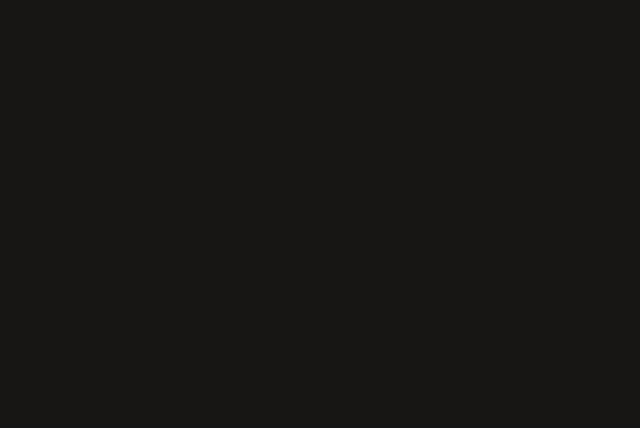
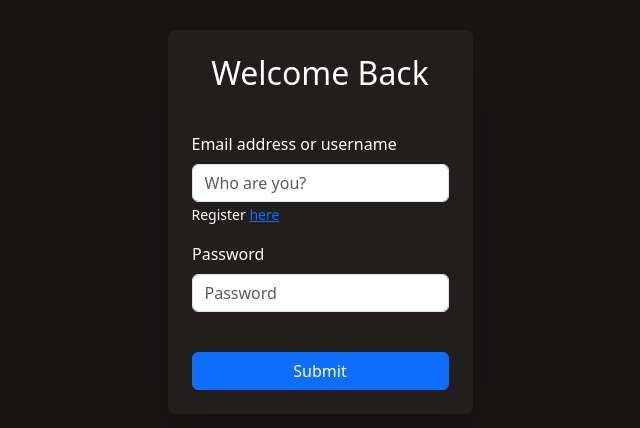
Before and after one commit to mPenTests/mark-chat-ui, a React (Vite) app: page /login in a window 1280 px wide. Before the commit this address had no page. Shown: the part 178-606 px from the top of the page, without its empty margins (320-960 px from the left). Built offline with nearby package versions, Linux system fonts and the light colour scheme.

Commit message:
Experimenting SVG Morph

```diff
--- a/src/App.tsx
+++ b/src/App.tsx
@@ -1,13 +1,44 @@
-import { useState } from 'react'
-import { BrowserRouter, Routes, Route } from 'react-router-dom'
+import { useEffect, useState } from 'react'
+import { BrowserRouter, Routes, Route, Navigate } from 'react-router-dom'
+import AuthContainer from './components/AuthContainer'
+import { get_tokens } from './components/api_requests'
+
 
 function App() {
-  const [count, setCount] = useState()
+  const [auth, setAuth] = useState<boolean>(false)
+  const [register, setRegister] = useState<boolean>(false)
+  const [forgotPass, setForgotPass] = useState<boolean>(false)
+
+  useEffect(() => {
+    if (localStorage.getItem("access") === null || localStorage.getItem("refresh") === null) {
+      setAuth(true)
+    }
+
+    else if (localStorage.getItem("register") === "true") {
+      setRegister(true)
+    }
+
+    else if (localStorage.getItem("forgotPass") === "true") {
+      setForgotPass(true)
+    }
+
+    else {
+      get_tokens()
+      .then(res => {
+        localStorage.setItem("access", res.data.access)
+      })
+      .catch(() => setAuth(true))
+    }
+  }, [])
 
   return (
     <BrowserRouter>
+        {auth && <Navigate to='/login' /> || register && <Navigate to='/register' />
+        || forgotPass && <Navigate to='/forgot-password' /> || <Navigate to='/' />}
         <Routes>
           <Route path="/" element={<h1>Home</h1>} />
+          <Route path='/login' element={<AuthContainer type='login' />} />
+          <Route path='/register' element={<AuthContainer type='register' />} />
         </Routes>
     </BrowserRouter>
   )
--- a/src/components/AuthContainer.tsx
+++ b/src/components/AuthContainer.tsx
@@ -1,21 +1,35 @@
 import React from 'react'
-import Login  from './Login';
+import Login from './Login';
 import Register from './Register';
+import { motion } from 'framer-motion';
 
 
 interface AuthContainerProps {
   type: string;
 }
 
-function AuthContainer({type}: AuthContainerProps) {
-
+function AuthContainer({ type }: AuthContainerProps) {
   return (
-    <div className={"w-full flex h-screen justify-center items-center"}>
-      <div className='w-fit h-fit rounded-md p-4 text-center' style={{backgroundColor: 'rgb( 34, 30, 29 )'}}>
-        {type === 'login' ? <Login /> : <Register />}
-      </div>
+    <div
+      className={
+        "w-full flex h-screen justify-center items-center bg-no-repeat bg-center bg-cover"
+      }
+    >
+      <motion.div
+        animate={{ scale: [0, 1], rotate: [0, 360] }}
+        transition={{ duration: 1 }}
+        className="w-fit h-fit rounded-lg p-4 shadow-2xl"
+        style={{ backgroundColor: "rgb( 34, 30, 29 )" }}
+      >
+        {type === "login" ? (
+          <h2 className="text-center mb-10">Welcome Back</h2>
+        ) : (
+          "Register"
+        )}
+        {type === "login" ? <Login /> : <Register />}
+      </motion.div>
     </div>
-  )
+  );
 }
 
 export default AuthContainer
--- a/src/components/Login.tsx
+++ b/src/components/Login.tsx
@@ -1,8 +1,29 @@
 import React from 'react'
+import Button from 'react-bootstrap/Button';
+import Form from 'react-bootstrap/Form';
+import { Link } from 'react-router-dom';
 
 function Login() {
   return (
-    <div>Login</div>
+    <>
+      <Form>
+        <Form.Group className="mb-3" controlId="formBasicEmail">
+          <Form.Label>Email address or username</Form.Label>
+          <Form.Control type="email" placeholder="Who are you?" />
+          <Form.Text className="text-white">
+            Register <Link to="/register" onClick={() => localStorage.setItem("register", "true")}>here</Link>
+          </Form.Text>
+        </Form.Group>
+
+        <Form.Group className="mb-3" controlId="formBasicPassword">
+          <Form.Label>Password</Form.Label>
+          <Form.Control type="password" placeholder="Password" />
+        </Form.Group>
+        <Button variant="primary" type="submit" className='mt-6 w-full'>
+          Submit
+        </Button>
+      </Form>
+    </>
   )
 }
 
--- a/tailwind.config.js
+++ b/tailwind.config.js
@@ -7,7 +7,7 @@ export default {
   theme: {
     extend: {
       backgroundImage: {
-        'auth-background': 'url("/src/assets/auth-background.svg")',
+        'auth-background': 'url("https://assets2.lottiefiles.com/packages/lf20_vpsfayvd.json")',
       }
     },
   },
```
Also changed, not shown: src/assets/auth-background.svg, 1 other file (tests, documents, lock files or other folders).
